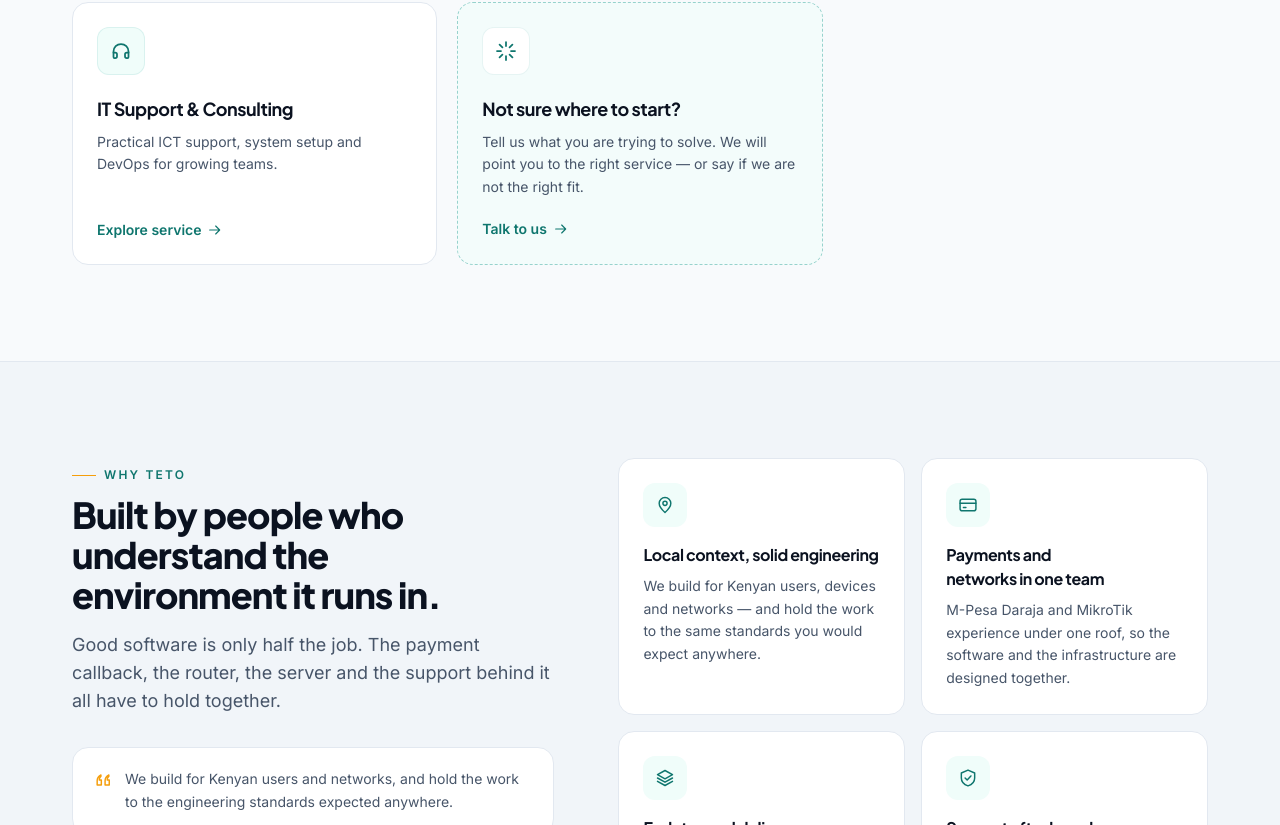
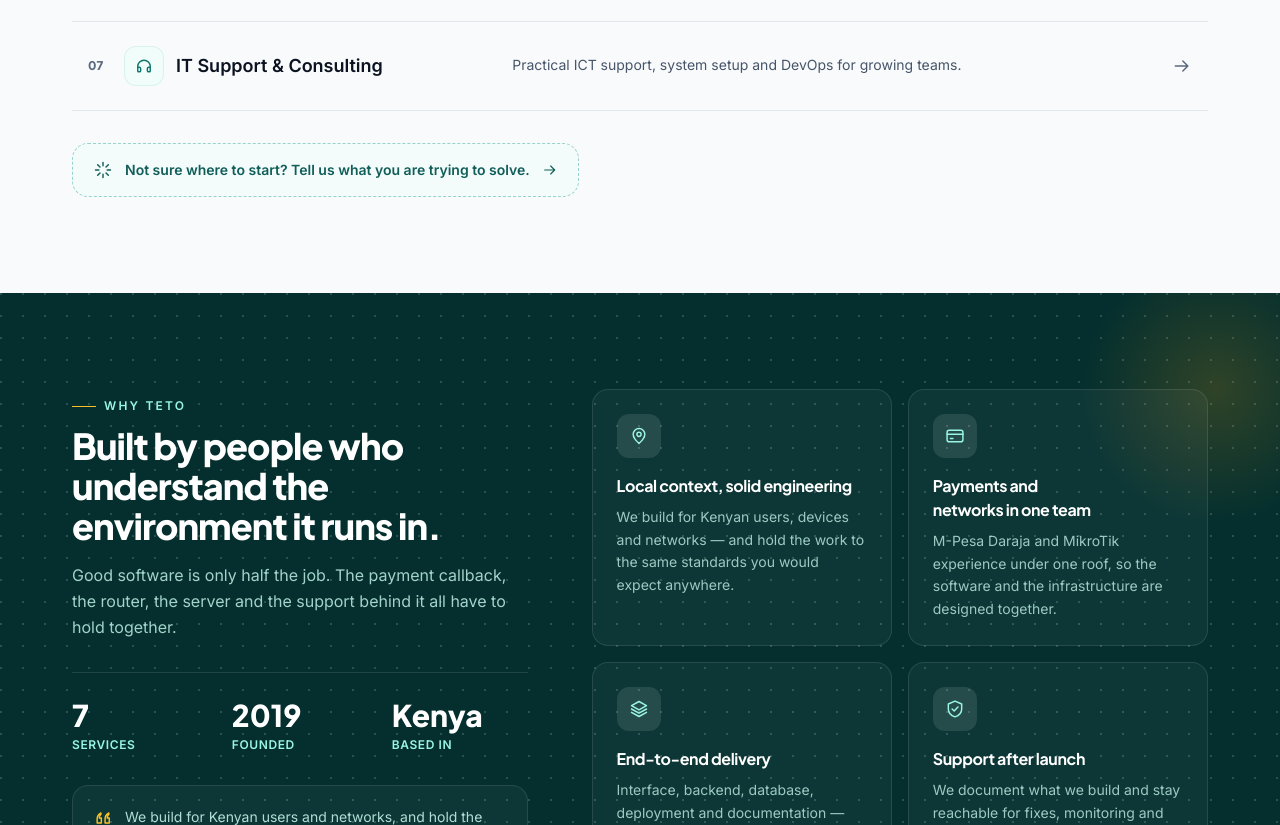
Before and after one commit to Rotich-elias/Teto, a Next.js app: page / in a window 1280 px wide. Shown: the part 1595-2420 px from the top of the page. Built offline with nearby package versions, Linux system fonts and the light colour scheme; no server answers.

Commit message:
refactor(ui): redesign services section on home page
Replace the grid-based ServiceCard layout with a list-based design
featuring numbered indices and improved hover states. Update the
contact CTA styling to a more compact inline-flex layout.

```diff
--- a/app/page.tsx
+++ b/app/page.tsx
@@ -4,10 +4,9 @@ import { Icon } from '@/components/icon';
 import { Cta } from '@/components/cta';
 import { Schema } from '@/components/schema';
 import { SectionHeading } from '@/components/section-heading';
-import { ServiceCard } from '@/components/service-card';
 import { WorkCard } from '@/components/work-card';
 import { pageMetadata } from '@/lib/metadata';
-import { portfolio, processSteps, services, tech, values } from '@/lib/site';
+import { company, portfolio, processSteps, services, tech, values } from '@/lib/site';
 
 export const metadata = pageMetadata({
   title: 'Teto Technologies | Software and Networks That Work in Kenya',
@@ -96,45 +95,83 @@ export default function HomePage() {
           </Link>
         </div>
 
-        <div className="mt-10 grid gap-5 sm:grid-cols-2 lg:grid-cols-3">
-          {services.map((service) => (
-            <ServiceCard key={service.slug} service={service} />
+        <div className="mt-10 border-t border-line">
+          {services.map((service, index) => (
+            <Link
+              key={service.slug}
+              href={`/services/${service.slug}`}
+              className="group grid grid-cols-1 items-baseline gap-2 border-b border-line py-6 transition-colors hover:bg-surface-raised md:grid-cols-[1fr_1.6fr_auto] md:gap-8 md:px-4"
+            >
+              <span className="flex items-center gap-3">
+                <span className="w-6 shrink-0 font-display text-xs font-extrabold text-ink-muted">
+                  {String(index + 1).padStart(2, '0')}
+                </span>
+                <span className="grid h-10 w-10 shrink-0 place-items-center rounded-xl bg-primary-50 text-primary-700 ring-1 ring-inset ring-primary-600/10 dark:bg-primary-500/10 dark:text-primary-300">
+                  <Icon name={service.icon} className="h-5 w-5" />
+                </span>
+                <span className="text-lg font-bold text-ink transition-colors group-hover:text-primary-700 dark:group-hover:text-primary-300">
+                  {service.name}
+                </span>
+              </span>
+
+              <span className="max-w-2xl text-sm leading-relaxed text-ink-soft">{service.short}</span>
+
+              <span className="hidden self-center text-ink-muted transition-transform duration-300 group-hover:translate-x-1 group-hover:text-primary-700 md:block dark:group-hover:text-primary-300">
+                <Icon name="arrow-right" className="h-5 w-5" />
+              </span>
+            </Link>
           ))}
+        </div>
 
+        <div className="mt-8">
           <Link
             href="/contact"
-            className="group flex h-full flex-col justify-between rounded-2xl border border-dashed border-primary-600/40 bg-primary-50/60 p-6 transition hover:-translate-y-1 hover:border-primary-600 hover:shadow-lift dark:bg-primary-500/5"
+            className="group inline-flex flex-wrap items-center gap-3 rounded-2xl border border-dashed border-primary-600/40 bg-primary-50/60 px-5 py-4 text-sm font-semibold text-primary-800 transition hover:border-primary-600 dark:bg-primary-500/5 dark:text-primary-200"
           >
-            <span className="grid h-12 w-12 place-items-center rounded-xl bg-surface-raised text-primary-700 ring-1 ring-inset ring-primary-600/10 dark:bg-primary-500/10 dark:text-primary-300">
-              <Icon name="spark" className="h-6 w-6" />
-            </span>
-            <div className="mt-5">
-              <h3 className="text-lg font-bold">Not sure where to start?</h3>
-              <p className="mt-2 text-sm leading-relaxed text-ink-soft">
-                Tell us what you are trying to solve. We will point you to the right service — or say if we are not the right fit.
-              </p>
-              <span className="mt-5 inline-flex items-center gap-1.5 text-sm font-semibold text-primary-700 dark:text-primary-300">
-                Talk to us
-                <Icon name="arrow-right" className="h-4 w-4 transition-transform group-hover:translate-x-1" />
-              </span>
-            </div>
+            <Icon name="spark" className="h-5 w-5" />
+            Not sure where to start? Tell us what you are trying to solve.
+            <Icon name="arrow-right" className="h-4 w-4 transition-transform group-hover:translate-x-1" />
           </Link>
         </div>
       </section>
 
-      {/* Why Teto */}
-      <section className="border-y border-line bg-surface-sunken">
-        <div className="container-page grid gap-10 py-16 sm:py-20 lg:grid-cols-[0.9fr_1.1fr] lg:gap-16 lg:py-24">
+      {/* Why Teto — dark band */}
+      <section className="relative overflow-hidden bg-primary-950 text-white">
+        <div className="pointer-events-none absolute inset-0 opacity-[0.18] dot-grid" />
+        <div className="pointer-events-none absolute -right-32 -top-24 h-96 w-96 rounded-full accent-glow" />
+        <div className="pointer-events-none absolute -bottom-40 -left-24 h-96 w-96 rounded-full hero-glow" />
+
+        <div className="container-page relative grid gap-12 py-16 sm:py-20 lg:grid-cols-[0.85fr_1.15fr] lg:gap-16 lg:py-24">
           <div>
-            <SectionHeading
-              eyebrow="Why Teto"
-              title="Built by people who understand the environment it runs in."
-              text="Good software is only half the job. The payment callback, the router, the server and the support behind it all have to hold together."
-            />
+            <p className="inline-flex items-center gap-2 text-xs font-semibold uppercase tracking-[0.18em] text-primary-200">
+              <span className="block h-px w-6 bg-accent-400" />
+              Why Teto
+            </p>
+            <h2 className="mt-3 text-3xl font-extrabold leading-tight text-white sm:text-4xl">
+              Built by people who understand the environment it runs in.
+            </h2>
+            <p className="mt-4 text-base leading-relaxed text-primary-100/80">
+              Good software is only half the job. The payment callback, the router, the server and the support behind it all have to hold together.
+            </p>
 
-            <div className="mt-8 rounded-2xl border border-line bg-surface-raised p-5">
-              <p className="flex items-start gap-3 text-sm leading-relaxed text-ink-soft">
-                <Icon name="quote" className="mt-0.5 h-5 w-5 shrink-0 text-accent-500" />
+            <dl className="mt-8 grid grid-cols-3 gap-6 border-t border-white/10 pt-6">
+              <div>
+                <dt className="font-display text-3xl font-extrabold text-white">{services.length}</dt>
+                <dd className="mt-1 text-xs font-semibold uppercase tracking-wider text-primary-200">Services</dd>
+              </div>
+              <div>
+                <dt className="font-display text-3xl font-extrabold text-white">{company.founded ?? '—'}</dt>
+                <dd className="mt-1 text-xs font-semibold uppercase tracking-wider text-primary-200">Founded</dd>
+              </div>
+              <div>
+                <dt className="font-display text-3xl font-extrabold text-white">Kenya</dt>
+                <dd className="mt-1 text-xs font-semibold uppercase tracking-wider text-primary-200">Based in</dd>
+              </div>
+            </dl>
+
+            <div className="mt-8 rounded-2xl border border-white/10 bg-white/[0.04] p-5">
+              <p className="flex items-start gap-3 text-sm leading-relaxed text-primary-100/85">
+                <Icon name="quote" className="mt-0.5 h-5 w-5 shrink-0 text-accent-400" />
                 <span>We build for Kenyan users and networks, and hold the work to the engineering standards expected anywhere.</span>
               </p>
             </div>
@@ -142,12 +179,12 @@ export default function HomePage() {
 
           <div className="grid gap-4 sm:grid-cols-2">
             {values.map((value) => (
-              <div key={value.title} className="card p-6">
-                <span className="grid h-11 w-11 place-items-center rounded-xl bg-primary-50 text-primary-700 dark:bg-primary-500/10 dark:text-primary-300">
+              <div key={value.title} className="rounded-2xl border border-white/10 bg-white/[0.04] p-6">
+                <span className="grid h-11 w-11 place-items-center rounded-xl bg-white/10 text-primary-200">
                   <Icon name={value.icon} className="h-5 w-5" />
                 </span>
-                <h3 className="mt-4 text-base font-bold">{value.title}</h3>
-                <p className="mt-2 text-sm leading-relaxed text-ink-soft">{value.text}</p>
+                <h3 className="mt-4 text-base font-bold text-white">{value.title}</h3>
+                <p className="mt-2 text-sm leading-relaxed text-primary-100/75">{value.text}</p>
               </div>
             ))}
           </div>
```
